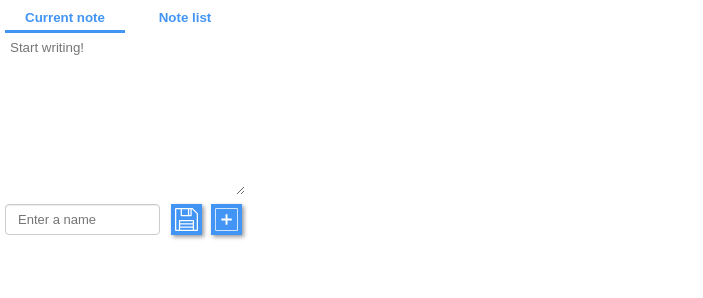
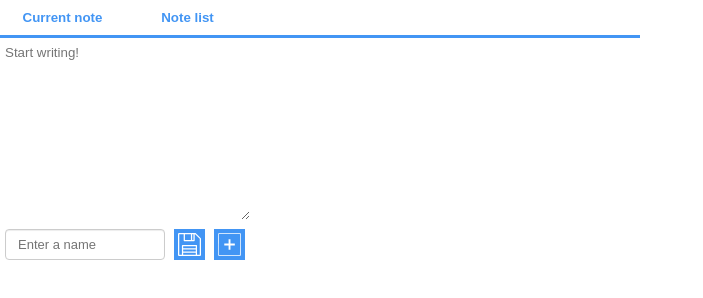
Before and after one commit to roy-van-dijk/cross-notes, a browser extension: page index.html in a window 1280 px wide. Shown: the whole page, without its empty margins (0-703 px from the left). Drawn offline with Linux system fonts and the light colour scheme.

Commit message:
0.3, design

```diff
--- a/index.html
+++ b/index.html
@@ -15,15 +15,15 @@
 
 		</div>
 
-		<div class="content clearfix">
+		<div id="content" class="minus-margin clearfix">
 
-			<div class="tab-content notes-current" id="tab-current">
+			<div class="tab-content clearfix notes-current" id="tab-current">
 				<div class="textarea-wrapper">
-					<textarea rows="10" placeholder="Start writing!" id="note-content"></textarea>
+					<textarea placeholder="Start writing!" id="note-content"></textarea>
 				</div>
 
 				<div class="note-name">
-					<form>
+					<form class="clearfix">
 						<input type="text" placeholder="Enter a name" id="note-title" required>
 
 						<button class="button material" id="button-save"></button>
@@ -35,7 +35,7 @@
 
 			</div>
 
-			<div class="tab-content notes-list " id="tab-list">
+			<div class="tab-content clearfix notes-list " id="tab-list">
 				<ul id="notes-list">
 
 
--- a/main.js
+++ b/main.js
@@ -16,10 +16,10 @@ document.getElementById("tab-2").addEventListener("click", function(){switchTab(
 
 // Function to add tab switch functionality to an element (linkName)
 function switchTab(linkName, tabName) {
-    // Add 'displaynone' to all tab tab-nav elements
-    for (var i = 0; i < document.getElementsByClassName("tab-content").length; i++) {
-        document.getElementsByClassName("tab-content")[i].classList.add("displaynone");
-    }
+    // Add 'displaynone' to all tab-content elements
+    // for (var i = 0; i < document.getElementsByClassName("tab-content").length; i++) {
+    //     document.getElementsByClassName("tab-content")[i].classList.add("displaynone");
+    // }
 
     // Remove 'active' class from all tab-nav elements
     for (var i = 0; i < document.getElementsByClassName("tab-nav").length; i++) {
@@ -27,9 +27,21 @@ function switchTab(linkName, tabName) {
     }
 
     // Remove 'displaynone' class from clicked tab
-    document.getElementById(tabName).classList.remove("displaynone");
+    // document.getElementById(tabName).classList.remove("displaynone");
     // Add 'active' class back to clicked tab
     document.getElementById(linkName).classList.add("active");
+
+    if (tabName == "tab-current"){
+        document.getElementById("content").classList.remove("minus-margin");
+        document.getElementById("tab-list").style.maxHeight = "224px";
+    }
+    else{
+        document.getElementById("content").classList.add("minus-margin");
+        document.getElementById("tab-list").style.maxHeight = "unset";
+    }
+
+
+
 }
 
 // Saves current note to chrome.storage
--- a/style.css
+++ b/style.css
@@ -13,14 +13,14 @@ body{
   clear: both;
 }
 .wrapper{
-	padding: 5px;
 	width: 100%;
 }
-.content{
+#content{
+	width: 500px;
 	margin-top: 5px;
+	transition: margin 0.3s ease;
 }
 .material{
-	box-shadow: 2px 2px 4px rgba(0, 0, 0, 0.4);
 	outline: none;
 	border: none;
 	cursor: pointer;
@@ -28,9 +28,9 @@ body{
 	user-select: none;
 }
 .tab-nav{
-	width: 120px;
-	height: 25px;
-	line-height: 22px;
+	width: 50%;
+	height: 35px;
+	line-height: 35px;
 	float: left;
 	background-color: white;
 	color: #4295f4;
@@ -46,10 +46,8 @@ body{
 	padding: 5px;
 	color: white;
 	cursor: pointer;
-	margin-left: 3px;
-	margin-right: 3px;
-	height: 31px;
 	border: none;
+	margin-right: 5px;
 	display: block;
 	width: 31px;
 	height: 31px;
@@ -60,6 +58,13 @@ body{
 	outline: none;
 	user-select: none;
 }
+.tab-content{
+	float: left;
+	width: 250px;
+}
+.minus-margin{
+	margin-left: -250px;
+}
 .textarea-wrapper{
 	width: 100%;
 }
@@ -67,19 +72,19 @@ body{
 	padding: 5px;
 	width: 100%;
 	resize: vertical;
-	min-height: 50px;
+	min-height: 180px;
 	max-height: 500px;
 	border: none;
 	outline: none;
 }
 .note-name{
-	width: 200px;
+	width: 205px;
 	float: left;
 }
 .note-name input{
 	display: block;
     height: 31px;
-    width: 155px;
+    width: 160px;
     padding: 6px 12px;
     font-size: 13px;
     line-height: 1.42857143;
@@ -90,10 +95,18 @@ body{
     border-radius: 4px;
     box-shadow: inset 0 1px 1px rgba(0,0,0,.075);
     margin-top: 5px;
+    margin-left: 5px;
+    margin-bottom: 5px;
     float: left;
+}
+.notes-list{
+    max-height: 224px;
+    overflow-y: scroll;
+
 }
 #notes-list{
 	list-style-type: none;
+	margin-bottom: 7px;
 }
 #notes-list li{
 	margin-top: 5px;
@@ -101,7 +114,7 @@ body{
 #notes-list .note-title{
 	font-size: 20px;
 	height: 31px;
-	line-height: 31px;
+	line-height: 27px;
 	cursor: pointer;
 	overflow: hidden;
 	padding-left: 5px;
@@ -117,7 +130,7 @@ body{
 }
 .note-title{
 	float: left;
-	width: 80%;
+	width: 85%;
 }
 .button-delete{
 	background-image: url('delete.svg');
@@ -125,10 +138,12 @@ body{
 #button-save{
 	background-image: url('save.svg');
 	margin-top: 5px;
+	margin-right: 0px;
 }
 #button-new{
 	background-image: url('new.svg');
 	margin-top: 5px;
+	margin-bottom: 5px;
 }
 .material{
   position: relative;
@@ -153,21 +168,26 @@ body{
 .material-bar {
 	position: absolute;
 	z-index: 10;
-	top: 30px;
+	top: 35px;
 	height: 3px;
 	background: #4295f4;
 	display: block;
 	left: 0;
-	width: 120px;
+	width: 50%;
 	transition: left 0.2s ease;
 }
 #tab-1.active ~ span.material-bar {
-	left: 5px;
+	left: 0px;
 }
 
 #tab-2.active ~ span.material-bar {
 	left: 125px;
 }
+
+::-webkit-scrollbar {
+display: none;
+}
+
 @keyframes ripple {
   0% {
     transform: scale(0, 0);
```
Also changed, not shown: manifest.json.
